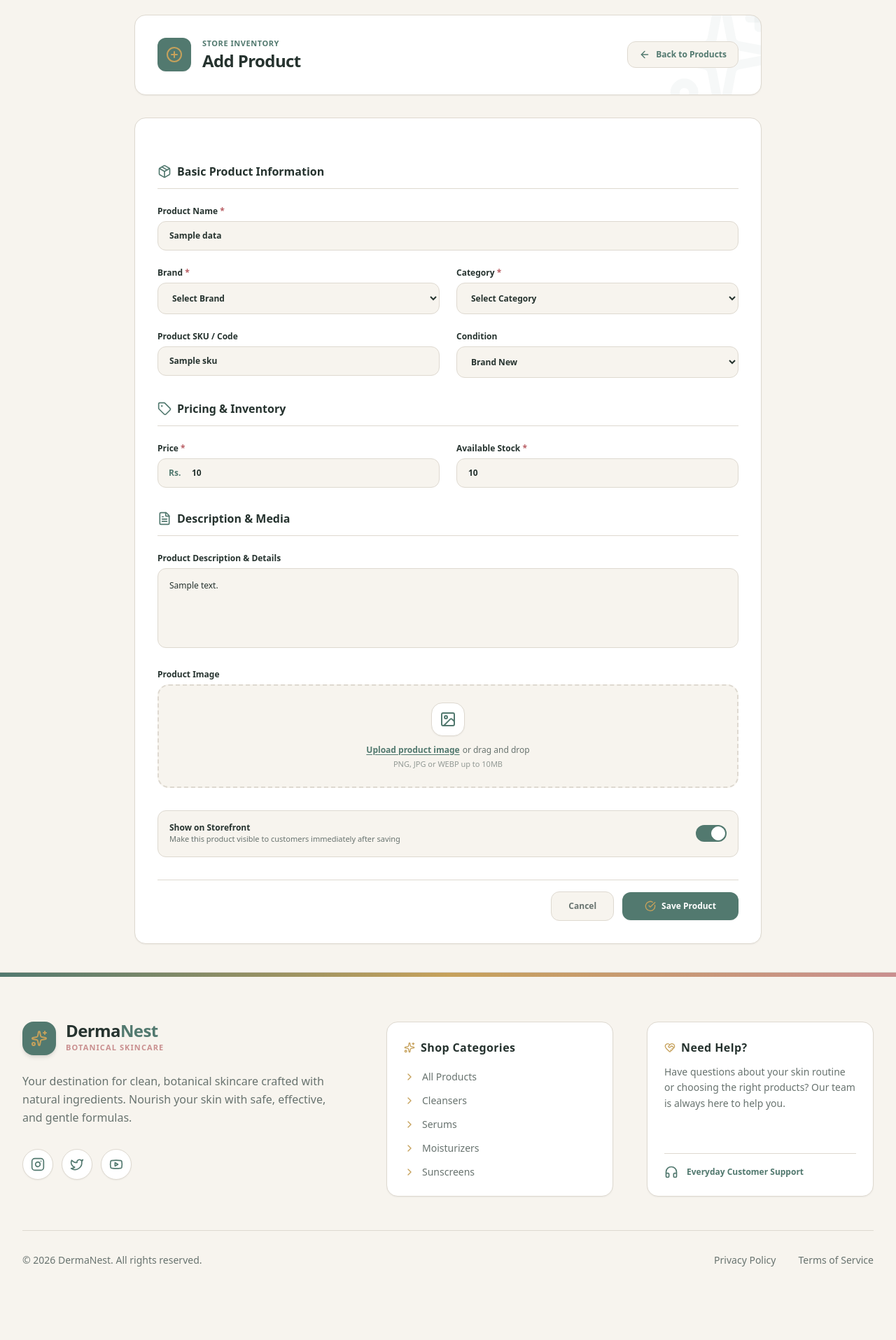
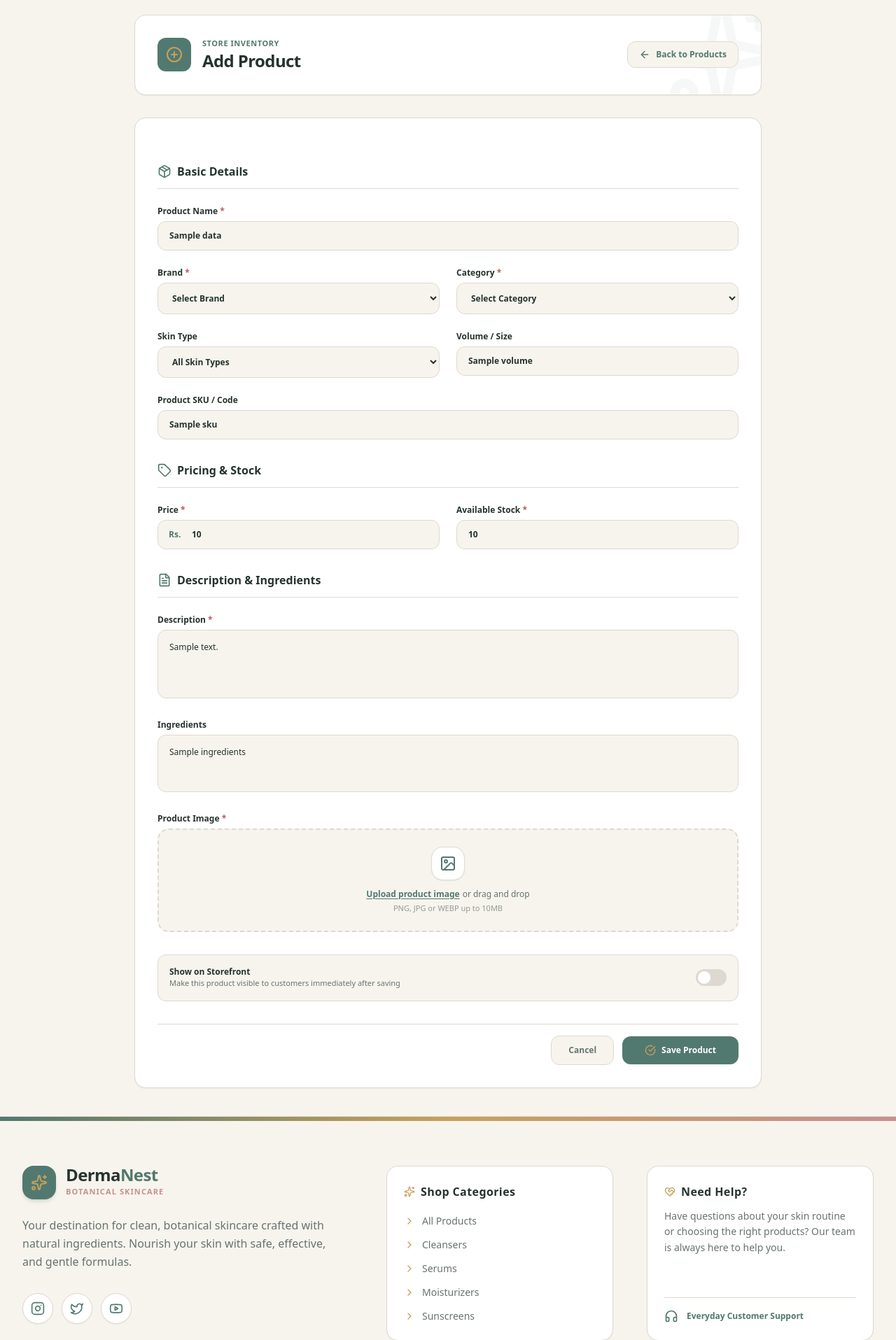
Before and after one commit to bipinjlimbu/B2C-E-Commerce---Django-Project-V, a Django app: template dn_project/dn_app/templates/main/add_product_page.html in a window 1280 px wide. Shown: the part 149-2064 px from the top of the page at 70% size. Before the commit the page ends 1959 px from the top, so only its background shows below. Run offline with Django 5.2, Linux system fonts and the light colour scheme; data comes from the database, SQL or seed files in the repository; tables that the repository leaves empty hold one stand-in row (values such as "Sample post"); the template is opened without the code that fills it: values that come from a table or form of the project are taken from there, most other values are stand-ins (such as "Sample title", 1, 10 or a date in 2020); style sheets or scripts are compiled from the project's sources.

Commit message:
Add Product Page UI Updated

```diff
--- a/dn_project/dn_app/templates/main/add_product_page.html
+++ b/dn_project/dn_app/templates/main/add_product_page.html
@@ -45,15 +45,13 @@
                 <div>
                     <h2 class="text-base font-bold text-[#26332F] flex items-center gap-2 mb-6 border-b border-[#DED9D0] pb-3">
                         <i data-lucide="package" class="w-5 h-5 text-[#52796F]"></i>
-                        Basic Product Information
+                        Basic Details
                     </h2>
 
                     <div class="grid grid-cols-1 md:grid-cols-2 gap-6">
                         <div class="md:col-span-2 space-y-1.5">
                             <label for="id_name" class="text-xs font-bold text-[#26332F] block">Product Name <span class="text-[#B85C62]">*</span></label>
-                            <div class="relative">
-                                <input type="text" id="id_name" name="name" value="{{ data.name|default:'' }}" maxlength="255" placeholder="e.g. Hydrating Botanical Face Serum" class="w-full bg-[#F7F4EE] border border-[#DED9D0] rounded-xl px-4 py-3 text-xs font-semibold text-[#26332F] placeholder-[#68736F]/50 focus:outline-none focus:border-[#52796F] focus:bg-[#FFFFFF] transition-all">
-                            </div>
+                            <input type="text" id="id_name" name="name" value="{{ data.name|default:'' }}" maxlength="255" placeholder="e.g. Gentle Hydrating Cleanser" class="w-full bg-[#F7F4EE] border border-[#DED9D0] rounded-xl px-4 py-3 text-xs font-semibold text-[#26332F] placeholder-[#68736F]/50 focus:outline-none focus:border-[#52796F] focus:bg-[#FFFFFF] transition-all">
                             {% if errors.name %}
                                 <p class="text-[#B85C62] text-xs font-semibold flex items-center gap-1 mt-1">
                                     <i data-lucide="alert-circle" class="w-3.5 h-3.5"></i>
@@ -82,14 +80,14 @@
                             <label for="id_category" class="text-xs font-bold text-[#26332F] block">Category <span class="text-[#B85C62]">*</span></label>
                             <select id="id_category" name="category" class="w-full bg-[#F7F4EE] border border-[#DED9D0] rounded-xl px-4 py-3 text-xs font-semibold text-[#26332F] focus:outline-none focus:border-[#52796F] focus:bg-[#FFFFFF] transition-all cursor-pointer">
                                 <option value="" disabled selected class="text-[#68736F]/50">Select Category</option>
-                                <option value="cleansers" {% if data.category == 'cleansers' %}selected{% endif %}>Cleansers &amp; Toners</option>
-                                <option value="serums" {% if data.category == 'serums' %}selected{% endif %}>Serums &amp; Treatments</option>
-                                <option value="moisturizers" {% if data.category == 'moisturizers' %}selected{% endif %}>Moisturizers &amp; Creams</option>
-                                <option value="suncare" {% if data.category == 'suncare' %}selected{% endif %}>Sun Care &amp; Protection</option>
-                                <option value="eye_care" {% if data.category == 'eye_care' %}selected{% endif %}>Eye &amp; Lip Care</option>
-                                <option value="masks" {% if data.category == 'masks' %}selected{% endif %}>Masks &amp; Exfoliators</option>
-                                <option value="body" {% if data.category == 'body' %}selected{% endif %}>Body Care</option>
-                                <option value="sets" {% if data.category == 'sets' %}selected{% endif %}>Skincare Sets</option>
+                                <option value="cleanser" {% if data.category == 'cleanser' %}selected{% endif %}>Cleansers</option>
+                                <option value="toner" {% if data.category == 'toner' %}selected{% endif %}>Toners &amp; Essences</option>
+                                <option value="serum" {% if data.category == 'serum' %}selected{% endif %}>Serums &amp; Ampoules</option>
+                                <option value="moisturizer" {% if data.category == 'moisturizer' %}selected{% endif %}>Moisturizers</option>
+                                <option value="sunscreen" {% if data.category == 'sunscreen' %}selected{% endif %}>Sunscreens</option>
+                                <option value="mask" {% if data.category == 'mask' %}selected{% endif %}>Masks &amp; Exfoliators</option>
+                                <option value="eye_care" {% if data.category == 'eye_care' %}selected{% endif %}>Eye Care</option>
+                                <option value="lip_care" {% if data.category == 'lip_care' %}selected{% endif %}>Lip Care</option>
                             </select>
                             {% if errors.category %}
                                 <p class="text-[#B85C62] text-xs font-semibold flex items-center gap-1 mt-1">
@@ -100,27 +98,40 @@
                         </div>
 
                         <div class="space-y-1.5">
-                            <label for="id_sku" class="text-xs font-bold text-[#26332F] block">Product SKU / Code</label>
-                            <input type="text" id="id_sku" name="sku" value="{{ data.sku|default:'' }}" maxlength="100" placeholder="e.g. DN-SERUM-001" class="w-full bg-[#F7F4EE] border border-[#DED9D0] rounded-xl px-4 py-3 text-xs font-semibold text-[#26332F] placeholder-[#68736F]/50 focus:outline-none focus:border-[#52796F] focus:bg-[#FFFFFF] transition-all">
-                            {% if errors.sku %}
+                            <label for="id_skin_type" class="text-xs font-bold text-[#26332F] block">Skin Type</label>
+                            <select id="id_skin_type" name="skin_type" class="w-full bg-[#F7F4EE] border border-[#DED9D0] rounded-xl px-4 py-3 text-xs font-semibold text-[#26332F] focus:outline-none focus:border-[#52796F] focus:bg-[#FFFFFF] transition-all cursor-pointer">
+                                <option value="all" {% if data.skin_type == 'all' or not data.skin_type %}selected{% endif %}>All Skin Types</option>
+                                <option value="dry" {% if data.skin_type == 'dry' %}selected{% endif %}>Dry</option>
+                                <option value="oily" {% if data.skin_type == 'oily' %}selected{% endif %}>Oily</option>
+                                <option value="combination" {% if data.skin_type == 'combination' %}selected{% endif %}>Combination</option>
+                                <option value="sensitive" {% if data.skin_type == 'sensitive' %}selected{% endif %}>Sensitive</option>
+                            </select>
+                            {% if errors.skin_type %}
                                 <p class="text-[#B85C62] text-xs font-semibold flex items-center gap-1 mt-1">
                                     <i data-lucide="alert-circle" class="w-3.5 h-3.5"></i>
-                                    {{ errors.sku }}
+                                    {{ errors.skin_type }}
                                 </p>
                             {% endif %}
                         </div>
 
                         <div class="space-y-1.5">
-                            <label for="id_condition" class="text-xs font-bold text-[#26332F] block">Condition</label>
-                            <select id="id_condition" name="condition" class="w-full bg-[#F7F4EE] border border-[#DED9D0] rounded-xl px-4 py-3 text-xs font-semibold text-[#26332F] focus:outline-none focus:border-[#52796F] focus:bg-[#FFFFFF] transition-all cursor-pointer">
-                                <option value="new" {% if data.condition == 'new' or not data.condition %}selected{% endif %}>Brand New</option>
-                                <option value="refurbished" {% if data.condition == 'refurbished' %}selected{% endif %}>Special Edition</option>
-                                <option value="used" {% if data.condition == 'used' %}selected{% endif %}>Limited Stock</option>
-                            </select>
-                            {% if errors.condition %}
+                            <label for="id_volume" class="text-xs font-bold text-[#26332F] block">Volume / Size</label>
+                            <input type="text" id="id_volume" name="volume" value="{{ data.volume|default:'50ml' }}" maxlength="50" placeholder="e.g. 50ml, 100ml, 1.7 fl oz" class="w-full bg-[#F7F4EE] border border-[#DED9D0] rounded-xl px-4 py-3 text-xs font-semibold text-[#26332F] placeholder-[#68736F]/50 focus:outline-none focus:border-[#52796F] focus:bg-[#FFFFFF] transition-all">
+                            {% if errors.volume %}
                                 <p class="text-[#B85C62] text-xs font-semibold flex items-center gap-1 mt-1">
                                     <i data-lucide="alert-circle" class="w-3.5 h-3.5"></i>
-                                    {{ errors.condition }}
+                                    {{ errors.volume }}
+                                </p>
+                            {% endif %}
+                        </div>
+
+                        <div class="md:col-span-2 space-y-1.5">
+                            <label for="id_sku" class="text-xs font-bold text-[#26332F] block">Product SKU / Code</label>
+                            <input type="text" id="id_sku" name="sku" value="{{ data.sku|default:'' }}" maxlength="100" placeholder="e.g. DN-CLR-001" class="w-full bg-[#F7F4EE] border border-[#DED9D0] rounded-xl px-4 py-3 text-xs font-semibold text-[#26332F] placeholder-[#68736F]/50 focus:outline-none focus:border-[#52796F] focus:bg-[#FFFFFF] transition-all">
+                            {% if errors.sku %}
+                                <p class="text-[#B85C62] text-xs font-semibold flex items-center gap-1 mt-1">
+                                    <i data-lucide="alert-circle" class="w-3.5 h-3.5"></i>
+                                    {{ errors.sku }}
                                 </p>
                             {% endif %}
                         </div>
@@ -130,7 +141,7 @@
                 <div>
                     <h2 class="text-base font-bold text-[#26332F] flex items-center gap-2 mb-6 border-b border-[#DED9D0] pb-3">
                         <i data-lucide="tag" class="w-5 h-5 text-[#52796F]"></i>
-                        Pricing &amp; Inventory
+                        Pricing &amp; Stock
                     </h2>
 
                     <div class="grid grid-cols-1 md:grid-cols-2 gap-6">
@@ -164,13 +175,13 @@
                 <div>
                     <h2 class="text-base font-bold text-[#26332F] flex items-center gap-2 mb-6 border-b border-[#DED9D0] pb-3">
                         <i data-lucide="file-text" class="w-5 h-5 text-[#52796F]"></i>
-                        Description &amp; Media
+                        Description &amp; Ingredients
                     </h2>
 
                     <div class="space-y-6">
                         <div class="space-y-1.5">
-                            <label for="id_description" class="text-xs font-bold text-[#26332F] block">Product Description &amp; Details</label>
-                            <textarea id="id_description" name="description" rows="5" placeholder="Enter product benefits, key natural ingredients, suitable skin types, daily use directions..." class="w-full bg-[#F7F4EE] border border-[#DED9D0] rounded-xl p-4 text-xs font-medium text-[#26332F] placeholder-[#68736F]/50 focus:outline-none focus:border-[#52796F] focus:bg-[#FFFFFF] transition-all resize-none">{{ data.description|default:'' }}</textarea>
+                            <label for="id_description" class="text-xs font-bold text-[#26332F] block">Description <span class="text-[#B85C62]">*</span></label>
+                            <textarea id="id_description" name="description" rows="4" placeholder="Enter product overview, primary skin benefits, and directions for daily use..." class="w-full bg-[#F7F4EE] border border-[#DED9D0] rounded-xl p-4 text-xs font-medium text-[#26332F] placeholder-[#68736F]/50 focus:outline-none focus:border-[#52796F] focus:bg-[#FFFFFF] transition-all resize-none">{{ data.description|default:'' }}</textarea>
                             {% if errors.description %}
                                 <p class="text-[#B85C62] text-xs font-semibold flex items-center gap-1 mt-1">
                                     <i data-lucide="alert-circle" class="w-3.5 h-3.5"></i>
@@ -180,7 +191,18 @@
                         </div>
 
                         <div class="space-y-1.5">
-                            <label class="text-xs font-bold text-[#26332F] block">Product Image</label>
+                            <label for="id_ingredients" class="text-xs font-bold text-[#26332F] block">Ingredients</label>
+                            <textarea id="id_ingredients" name="ingredients" rows="3" placeholder="e.g. Aqua, Glycerin, Centella Asiatica Extract, Niacinamide, Hyaluronic Acid..." class="w-full bg-[#F7F4EE] border border-[#DED9D0] rounded-xl p-4 text-xs font-medium text-[#26332F] placeholder-[#68736F]/50 focus:outline-none focus:border-[#52796F] focus:bg-[#FFFFFF] transition-all resize-none">{{ data.ingredients|default:'' }}</textarea>
+                            {% if errors.ingredients %}
+                                <p class="text-[#B85C62] text-xs font-semibold flex items-center gap-1 mt-1">
+                                    <i data-lucide="alert-circle" class="w-3.5 h-3.5"></i>
+                                    {{ errors.ingredients }}
+                                </p>
+                            {% endif %}
+                        </div>
+
+                        <div class="space-y-1.5">
+                            <label class="text-xs font-bold text-[#26332F] block">Product Image <span class="text-[#B85C62]">*</span></label>
                             <div class="bg-[#F7F4EE] border-2 border-dashed border-[#DED9D0] hover:border-[#52796F] rounded-2xl p-6 text-center transition-all group">
                                 <div class="w-12 h-12 rounded-2xl bg-[#FFFFFF] border border-[#DED9D0] flex items-center justify-center text-[#52796F] mx-auto mb-3 shadow-sm group-hover:scale-105 transition-transform">
                                     <i data-lucide="image" class="w-6 h-6"></i>
@@ -212,7 +234,7 @@
                         <p class="text-[11px] text-[#68736F]">Make this product visible to customers immediately after saving</p>
                     </div>
                     <label class="relative inline-flex items-center cursor-pointer select-none">
-                        <input type="checkbox" id="id_is_active" name="is_active" value="true" checked class="sr-only peer">
+                        <input type="checkbox" id="id_is_active" name="is_active" value="true" {% if data.is_active or data.is_active is None %}checked{% endif %} class="sr-only peer">
                         <div class="w-11 h-6 bg-[#DED9D0] peer-focus:outline-none rounded-full peer peer-checked:after:translate-x-full peer-checked:after:border-white after:content-[''] after:absolute after:top-[2px] after:left-[2px] after:bg-white after:border-[#DED9D0] after:border after:rounded-full after:h-5 after:w-5 after:transition-all peer-checked:bg-[#52796F]"></div>
                     </label>
                 </div>
```
